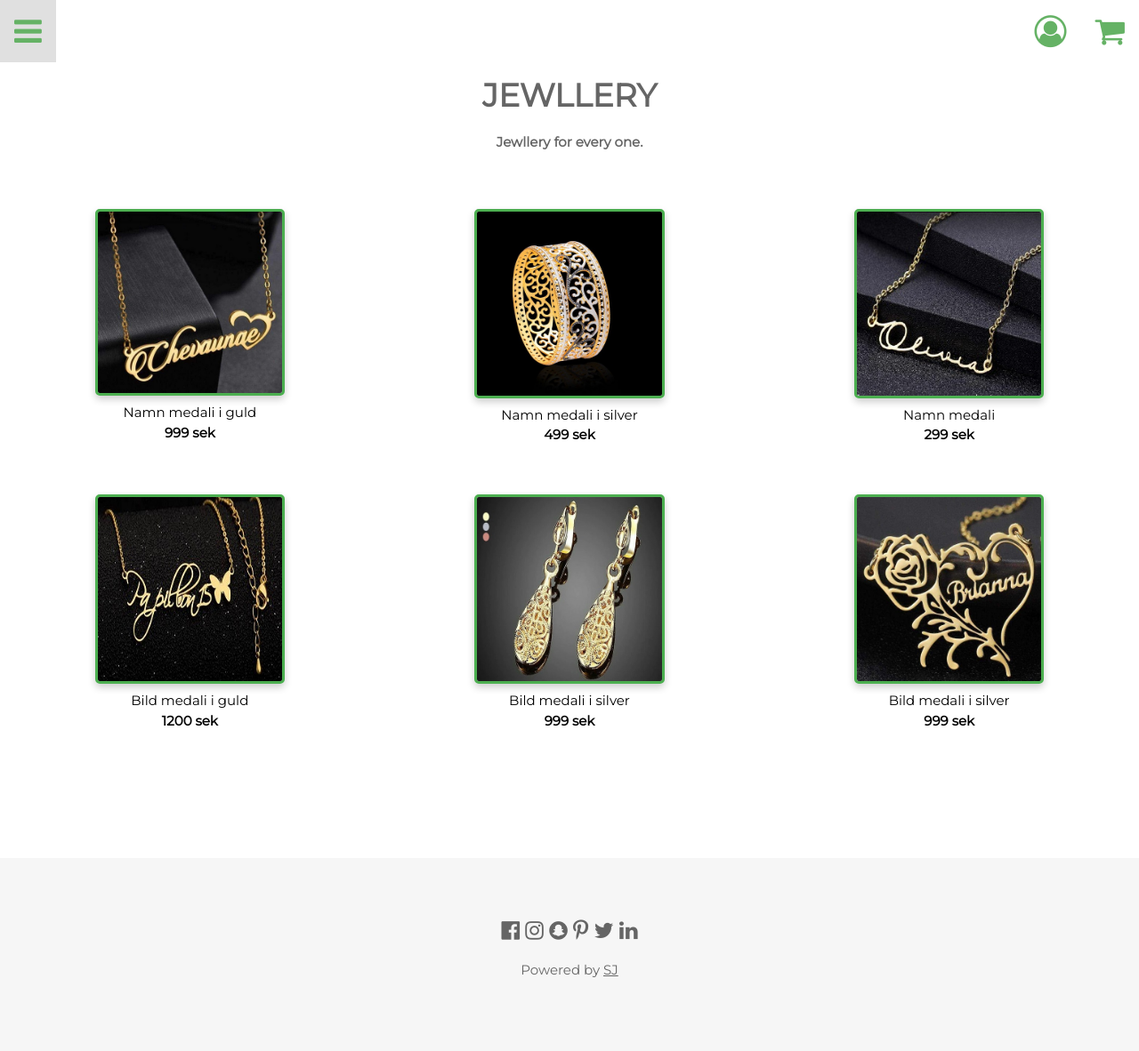
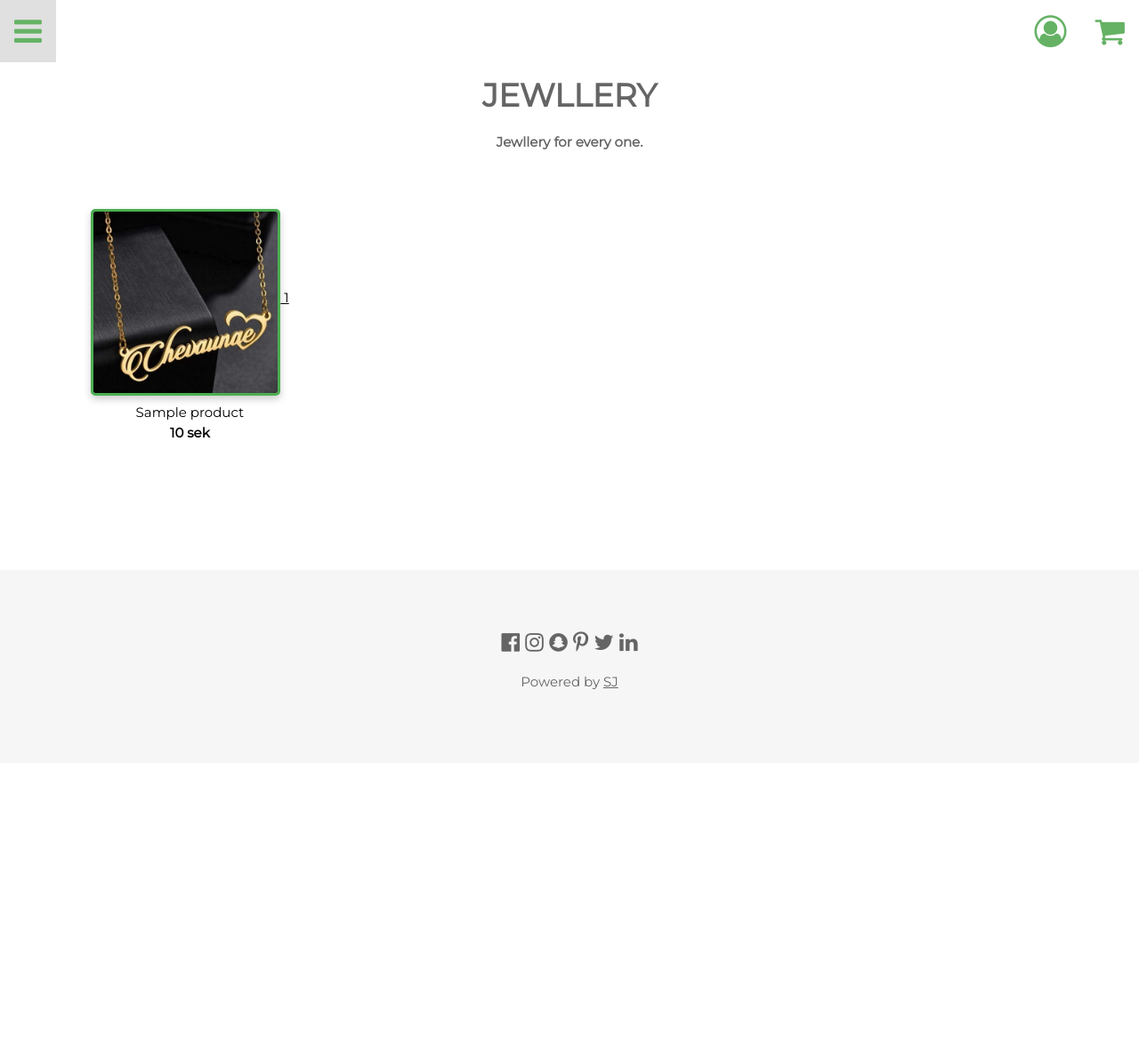
Before and after one commit to tfr10sj1/S.N.S_jewllery, a Flask app: template templates/index.html in a window 1280 px wide. Shown: the whole page at 89% size. After the commit the page ends 775 px from the top, so only its background shows below. Run offline with Flask 3, Linux system fonts and the light colour scheme; the template is opened without the code that fills it: most values are stand-ins (such as "Sample title", 1, 10 or a date in 2020).

Commit message:
Working with the app.py
Working with the app.py file, attempting to display the images from index.html dynamically. Haven't succeeded so far.

```diff
--- a/app.py
+++ b/app.py
@@ -1,14 +1,32 @@
-from flask import Flask, render_template
+import logging
+import sqlite3
+import os
+import bcrypt
 
-app = Flask(__name__)
+import uuid
+from flask import Flask, jsonify, render_template, request, redirect, url_for, session
+from werkzeug.utils import secure_filename
+from flask_session import Session
 
-@app.route('/')
+app = Flask(__name__, static_folder='./static')
+
+@app.route('/teplates' , methods=['GET'])
 def index():
-    return render_template('index.html')
+    # Establish a connection to the database
+    conn = sqlite3.connect('webshop.db')
+    cursor = conn.cursor()
 
-@app.route('/bildbearbetning')
+    # Fetch the product information from the database
+    cursor.execute('SELECT name, price, metal_type FROM products')
+    products = cursor.fetchall()
+
+    conn.close()
+    print(products)
+    return render_template('index.html', products=products)
+
+@app.route('/bildbearbetning' , methods=['POST'])
 def bildbearbetning():
-    return render_template('/Bildbearbetning.html')
+    return render_template('Bildbearbetning.html')
 
 if __name__ == '__main__':
     app.run()
--- a/templates/index.html
+++ b/templates/index.html
@@ -63,7 +63,6 @@ img {margin-bottom: -7px}
   <span class="w3-button w3-xxlarge w3-white w3-right" onclick="w3_open2()"><i class="fa fa-user-circle-o w3-hover-opacity" style="color: green;"></i></span>
 
 
-
 <div class="w3-clear"></div>
 <header class="w3-center w3-margin-bottom">
   <h1><b>JEWLLERY</b></h1>
@@ -73,57 +72,19 @@ img {margin-bottom: -7px}
 </div>
 
 <!-- Photo Grid -->
-<div class = "w3-center">
-<div class="w3-row" id="myGrid" style="margin-bottom:40px">
-
-  <div class="w3-third">
-    <a href="/templates/Bildbearbetning.html">
-      <img src="/static/images/ch.jpg" alt="Smycken" style="width:50%">
-    </a>
-    <p>Namn medali i guld <br><b>999 sek</b></p>
-  </div>
-
-  <div class="w3-third">
-    <a href="https://www.example.com">
-      <img src="/static/images/guld_armband.jpg" alt="Smycken" style="width:50%">
-    </a>
-    <p>Namn medali i silver <br><b>499 sek</b></p>
-  </div>
-
-<div class="w3-third">
-  <a href="https://www.example.com">
-    <img src="/static/images/ja.jpg" alt="Smycken" style="width:50%">
-  </a>
-  <p>Namn medali <br><b>299 sek</b></p>
-</div>
-</div>
-
-<div class="w3-row" id="myGrid" style="margin-bottom:40px">
-
-  <div class="w3-third">
-    <a href="https://www.example.com">
-      <img src="/static/images/ka.jpg" alt="Smycken" style="width:50%">
-    </a>
-    <p>Bild medali i guld <br><b>1200 sek</b></p>
-  </div>
-
-  <div class="w3-third">
-    <a href="https://www.example.com">
-      <img src="/static/images/oronhangen.jpg" alt="Smycken" style="width:50%">
-    </a>
-    <p>Bild medali i silver <br><b>999 sek</b></p>
-  </div>
-
-  <div class="w3-third">
-    <a href="https://www.example.com">
-      <img src="/static/images/ro.jpg" alt="Smycken" style="width:50%">
-    </a>
-    <p>Bild medali i silver <br><b>999 sek</b></p>
+<div class="w3-center">
+  <div class="w3-row" id="myGrid" style="margin-bottom:40px">
+    {% for product in products %}
+      <div class="w3-third">
+        <a href="/templates/Bildbearbetning.html">
+          <img src="/static/images/bild{{ loop.index }}.jpg" alt="Smycken" style="width:50%">
+          {{ loop.index }} <!-- Här visar vi värdet av loop.index -->
+        </a>
+        <p>{{ product.name }} <br><b>{{ product.price }} sek</b></p>
+      </div>
+    {% endfor %}
   </div>
 </div>
-</div>
-
-
 <!-- End Page Content -->
 
 
```
Also changed, not shown: webshop.sql (added, +16 -0 lines), static/images/bild1.jpg (renamed from static/images/ch.jpg), static/images/bild2.jpg (renamed from static/images/guld_armband.jpg), static/images/bild3.jpg (renamed from static/images/ja.jpg), static/images/bild4.jpg (renamed from static/images/ka.jpg), static/images/bild5.jpg (renamed from static/images/oronhangen.jpg), static/images/bild6.jpg (renamed from static/images/ro.jpg), webshop.db (added).
